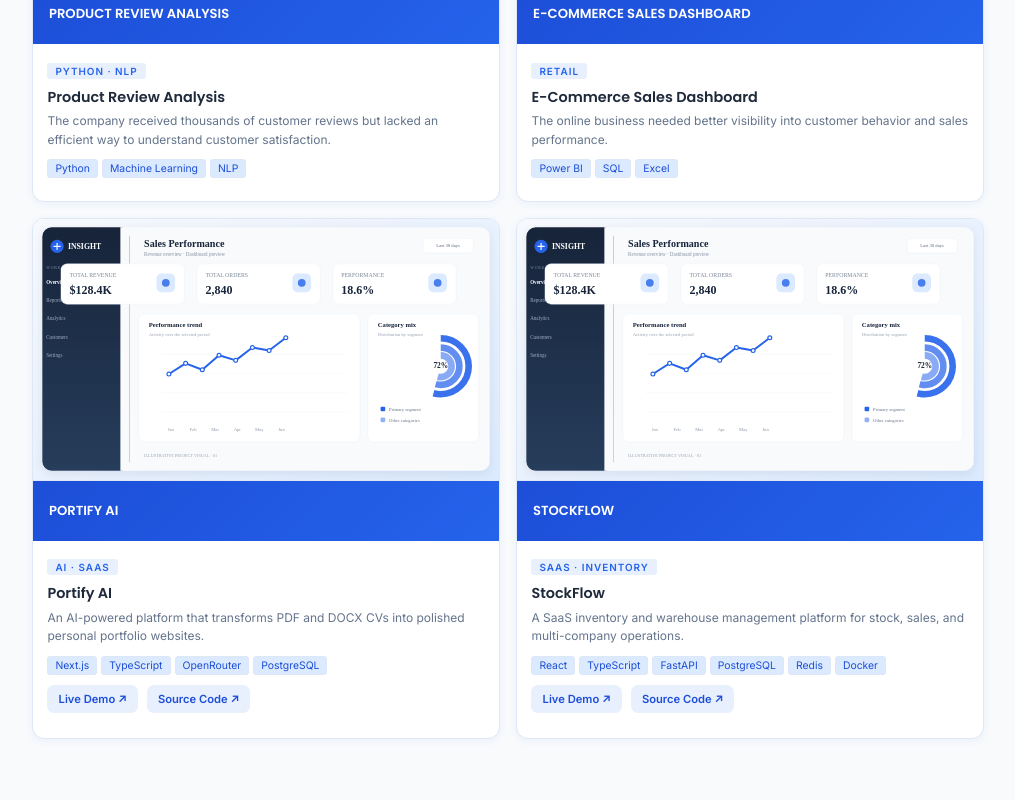
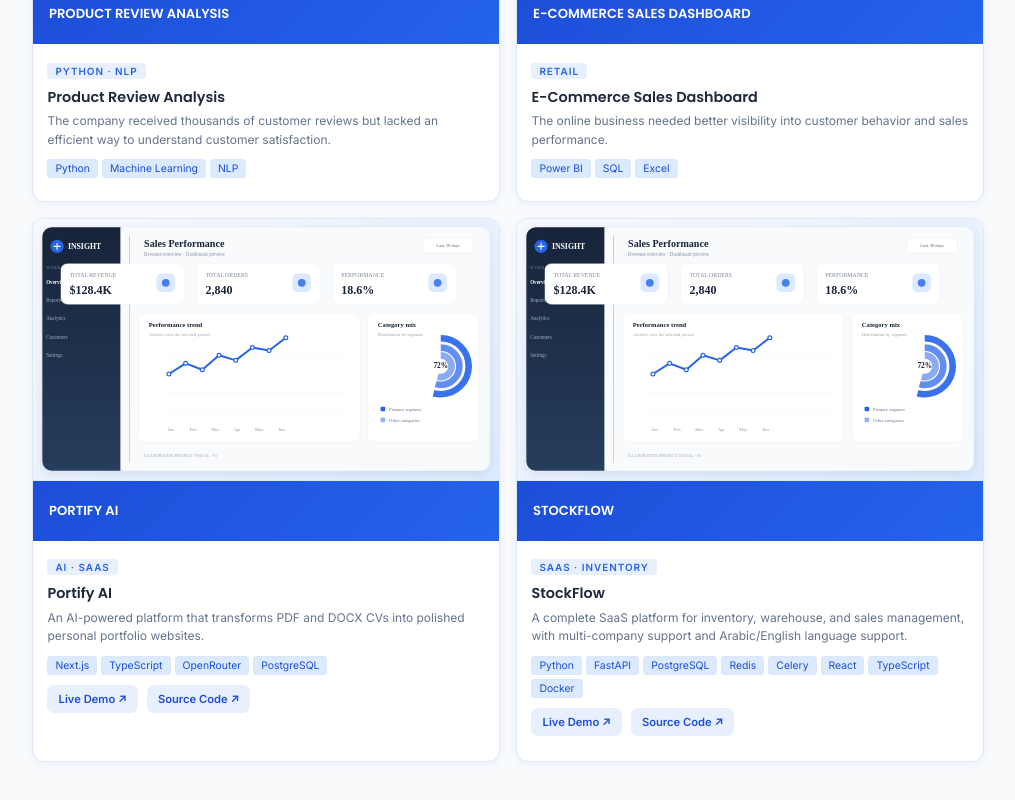
Before and after one commit to ahmedhassan232/ahmedportfolio, a React (Vite) app: page /projects in a window 1280 px wide. Shown: the part 1844-2644 px from the top of the page, without its empty margins (96-1111 px from the left). Built offline with nearby package versions, Linux system fonts and the light colour scheme.

Commit message:
Update StockFlow project details and tech stack

```diff
--- a/src/data/projects.js
+++ b/src/data/projects.js
@@ -138,8 +138,8 @@ const projects = [
   },
   {
     id: 10, image: "/images/projects/sales-performance.svg", name: "StockFlow", category: "web", badge: "SaaS · Inventory",
-    problem: "A SaaS inventory and warehouse management platform for stock, sales, and multi-company operations.",
-    dataset: "Inventory, warehouse, and sales operations", tools: ["React", "TypeScript", "FastAPI", "PostgreSQL", "Redis", "Docker"],
+    problem: "A complete SaaS platform for inventory, warehouse, and sales management, with multi-company support and Arabic/English language support.",
+    dataset: "Inventory, warehouse, and sales operations", tools: ["Python", "FastAPI", "PostgreSQL", "Redis", "Celery", "React", "TypeScript", "Docker"],
     insights: ["Inventory and warehouse workflows", "Sales operations management", "Arabic and English experience"],
     recommendation: "Explore the live platform to see the inventory workflow.",
     liveUrl: "https://stockflow-murex-tau.vercel.app", sourceUrl: "https://github.com/ahmedhassan232/stockflow",
```
